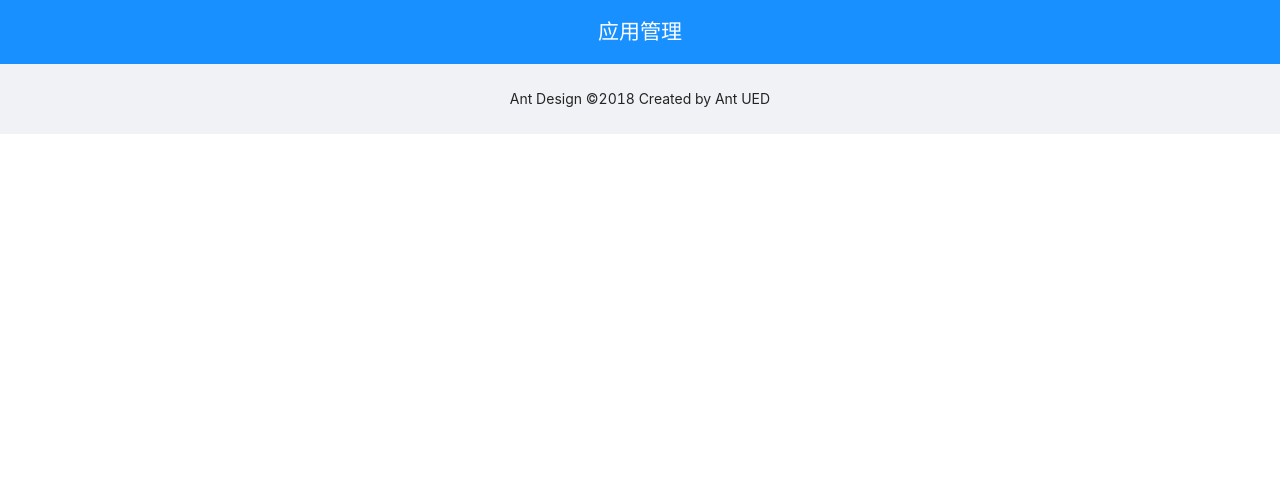
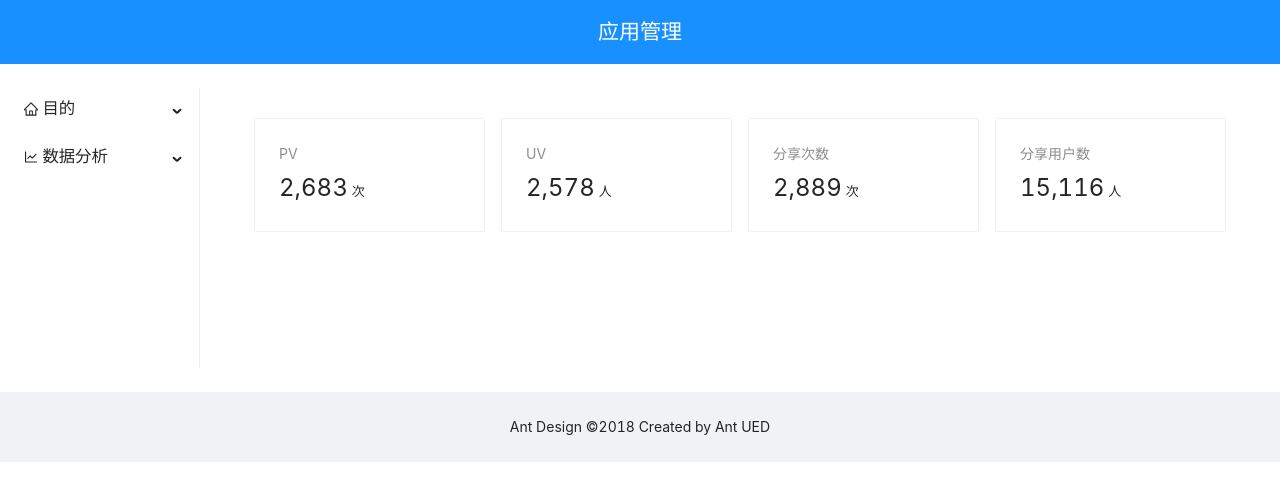
Before and after one commit to Gary-Zhigang/Fission, a Vue app in the folder web/: page /fission-da in a window 1280 px wide. Shown: the top 500 px of the page. Built offline with nearby package versions, Linux system fonts and the light colour scheme.

Commit message:
created a fission-da page

```diff
--- /dev/null
+++ b/web/src/components/fission-da.vue
@@ -0,0 +1,42 @@
+<template>
+  <div style="padding: 30px">
+    <a-row :gutter="16">
+      <a-col :span="6">
+        <a-card>
+          <a-statistic title="PV" :value="2683">
+            <template #suffix>
+              <span style="font-size:13px">次</span>
+            </template>
+          </a-statistic>
+        </a-card>
+      </a-col>
+      <a-col :span="6">
+        <a-card>
+          <a-statistic title="UV" :value="2578">
+            <template #suffix>
+              <span style="font-size:13px">人</span>
+            </template>
+          </a-statistic>
+        </a-card>
+      </a-col>
+      <a-col :span="6">
+        <a-card>
+          <a-statistic title="分享次数" :value="2889">
+            <template #suffix>
+              <span style="font-size:13px">次</span>
+            </template>
+          </a-statistic>
+        </a-card>
+      </a-col>
+      <a-col :span="6">
+        <a-card>
+          <a-statistic title="分享用户数" :value="15116">
+            <template #suffix>
+              <span style="font-size:13px">人</span>
+            </template>
+          </a-statistic>
+        </a-card>
+      </a-col>
+    </a-row>
+  </div>
+</template>
--- a/web/src/router/index.ts
+++ b/web/src/router/index.ts
@@ -1,6 +1,7 @@
 import { createRouter, createWebHistory, RouteRecordRaw } from 'vue-router'
 import Home from '../views/home.vue'
 import InviteNew from '../components/invite-new.vue'
+import FissionDA from '../components/fission-da.vue'
 
 const routes: Array<RouteRecordRaw> = [
   {
@@ -11,6 +12,10 @@ const routes: Array<RouteRecordRaw> = [
       {
         path:'/invite-new',
         component: InviteNew,
+      },
+      {
+        path:'/fission-da',
+        component: FissionDA,
       }
     ]
   },
--- a/web/src/views/home.vue
+++ b/web/src/views/home.vue
@@ -24,7 +24,7 @@
                   <h3><line-chart-outlined /> 数据分析</h3>
                 </span>
           </template>
-          <a-menu-item key="5">裂变数据分析</a-menu-item>
+          <a-menu-item key="5"><router-link to="/fission-da">裂变数据分析</router-link></a-menu-item>
           <a-menu-item key="6">市场数据分析</a-menu-item>
         </a-sub-menu>
       </a-menu>
```
